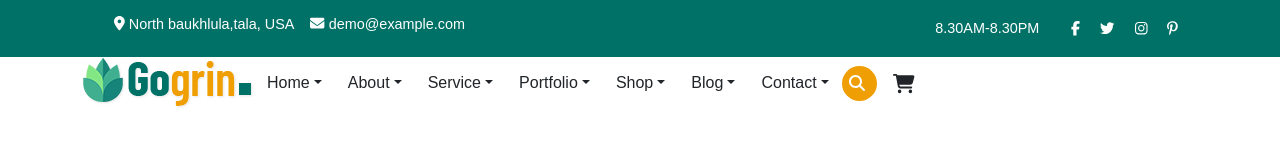
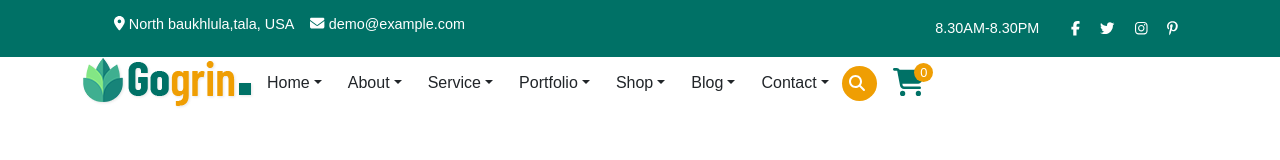
Before and after one commit to Flopiras/proj-html-vuejs, a Vue app: page / in a window 1280 px wide. Shown: the top 160 px of the page. Built offline with nearby package versions, Linux system fonts and the light colour scheme.

Commit message:
add cart

```diff
--- a/src/components/header/HeaderMain.vue
+++ b/src/components/header/HeaderMain.vue
@@ -20,11 +20,14 @@ export default {
             <!-- right part -->
             <div class="d-flex align-items-center">
                 <!-- search -->
-                <div class="search round my-round">
+                <div class="search round">
                     <FontAwesomeIcon icon="fa-magnifying-glass" class="me-1" />
                 </div>
                 <!-- cart -->
-                <FontAwesomeIcon icon="fa-cart-shopping" class="me-1" />
+                <div id="cart">
+                    <FontAwesomeIcon icon="fa-cart-shopping" class="me-1 fs-3" />
+                    <div class="items-number round">0</div>
+                </div>
 
             </div>
         </div>
@@ -48,8 +51,22 @@ export default {
     align-items: center;
 }
 
+#cart {
+    position: relative;
+}
+
 .fa-cart-shopping {
     font-size: 1.2rem;
     margin: 0 1rem;
+    color: $main-color;
+}
+
+.items-number {
+    width: 1.2rem;
+    height: 1.2rem;
+    font-size: 0.8rem;
+    position: absolute;
+    right: -5px;
+    top: -5px;
 }
 </style>
```
